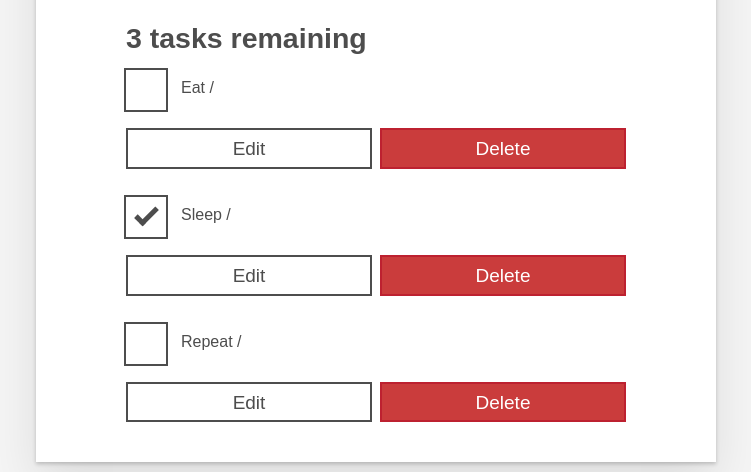
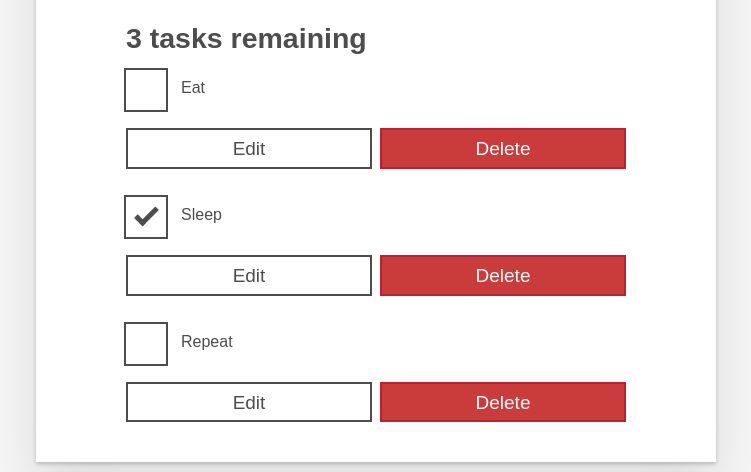
Before and after one commit to ecsimsw/react-todo, a React (Create React App) app: page / in a window 1280 px wide. Shown: the part 375-847 px from the top of the page, without its empty margins (264-1015 px from the left). Built offline with nearby package versions, Linux system fonts and the light colour scheme.

Commit message:
feat : separate with templates

```diff
--- a/src/App.js
+++ b/src/App.js
@@ -25,6 +25,16 @@ function App(props) {
         setTasks(updatedTasks);
     }
 
+    function editTask(id, newName) {
+        const editedTasks = tasks.map(task => {
+            if(id !== task.id) {
+                return {...task, name: name}
+            }
+            return task
+        });
+        setTasks(editedTasks);
+    }
+
     function deleteTask(id) {
         const remainingTasks = tasks.filter(task => id !== task.id);
         setTasks(remainingTasks);
@@ -40,6 +50,7 @@ function App(props) {
                 key={task.id}
                 toggleTaskCompleted={toggleTaskCompleted}
                 deleteTask = {deleteTask}
+                editTask={editTask}
             />
         )
     });
--- a/src/components/Todo.js
+++ b/src/components/Todo.js
@@ -1,30 +1,64 @@
-import React from "react";
+import React, {useState} from "react";
 
 export default function Todo(props) {
-    console.log(props.completed)
-    return (
-        <li className="todo stack-small">
+    const [isEditing, setEditing] = useState(false);
+
+    const editingTemplate = (
+        <form className="stack-small">
+            <div className="form-group">
+                <label className="todo-label" htmlFor={props.id}>
+                    New name for {props.name}
+                </label>
+                <input id={props.id} className="todo-text" type="text"/>
+            </div>
+            <div className="btn-group">
+                <button
+                    type="button"
+                    className="btn todo-cancel"
+                    onClick={() => setEditing(false)}
+                >
+                    Cancel
+                    <span className="visually-hidden">renaming {props.name}</span>
+                </button>
+
+                <button type="submit" className="btn btn__primary todo-edit">
+                    Save
+                    <span className="visually-hidden">new name for {props.name}</span>
+                </button>
+            </div>
+        </form>
+    );
+
+    const viewTemplate = (
+        <div className="stack-small">
             <div className="c-cb">
-                <input id={props.id}
-                       type="checkbox"
-                       defaultChecked= {props.completed}
-                       onChange={() => props.toggleTaskCompleted(props.id)}
+                <input
+                    id={props.id}
+                    type="checkbox"
+                    defaultChecked={props.completed}
+                    onChange={() => props.toggleTaskCompleted(props.id)}
                 />
-                <label className="todo-label" htmlFor="{id}">
-                    {props.name} / {props.completed}
+                <label className="todo-label" htmlFor={props.id}>
+                    {props.name}
                 </label>
             </div>
             <div className="btn-group">
-                <button type="button" className="btn">
+                <button type="button" className="btn" onClick={() => setEditing(true)}>
                     Edit <span className="visually-hidden">{props.name}</span>
                 </button>
-                <button type="button"
-                        className="btn btn__danger"
-                        onClick={()=>props.deleteTask(props.id)}
+
+                <button
+                    type="button"
+                    className="btn btn__danger"
+                    onClick={() => props.deleteTask(props.id)}
                 >
                     Delete <span className="visually-hidden">{props.name}</span>
                 </button>
             </div>
-        </li>
+        </div>
     );
+
+    return <li className="todo">{
+        isEditing ? editingTemplate : viewTemplate
+    }</li>;
 }
```
